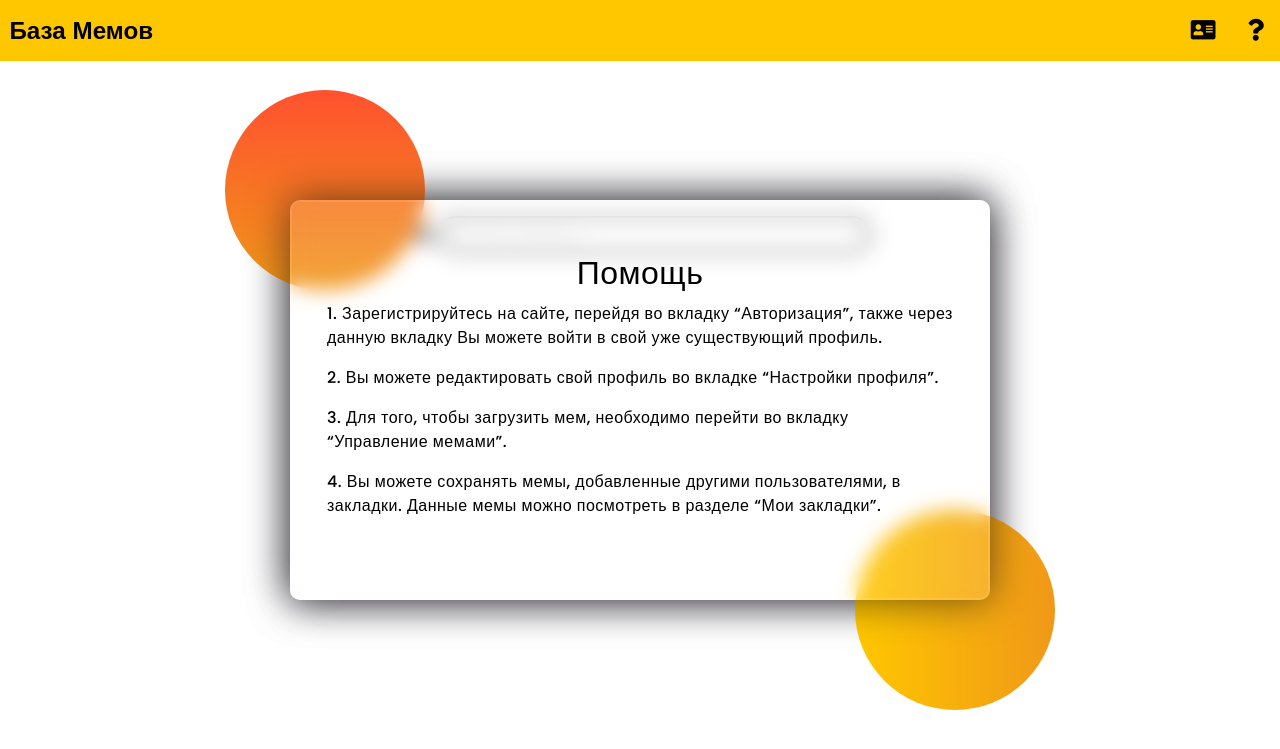
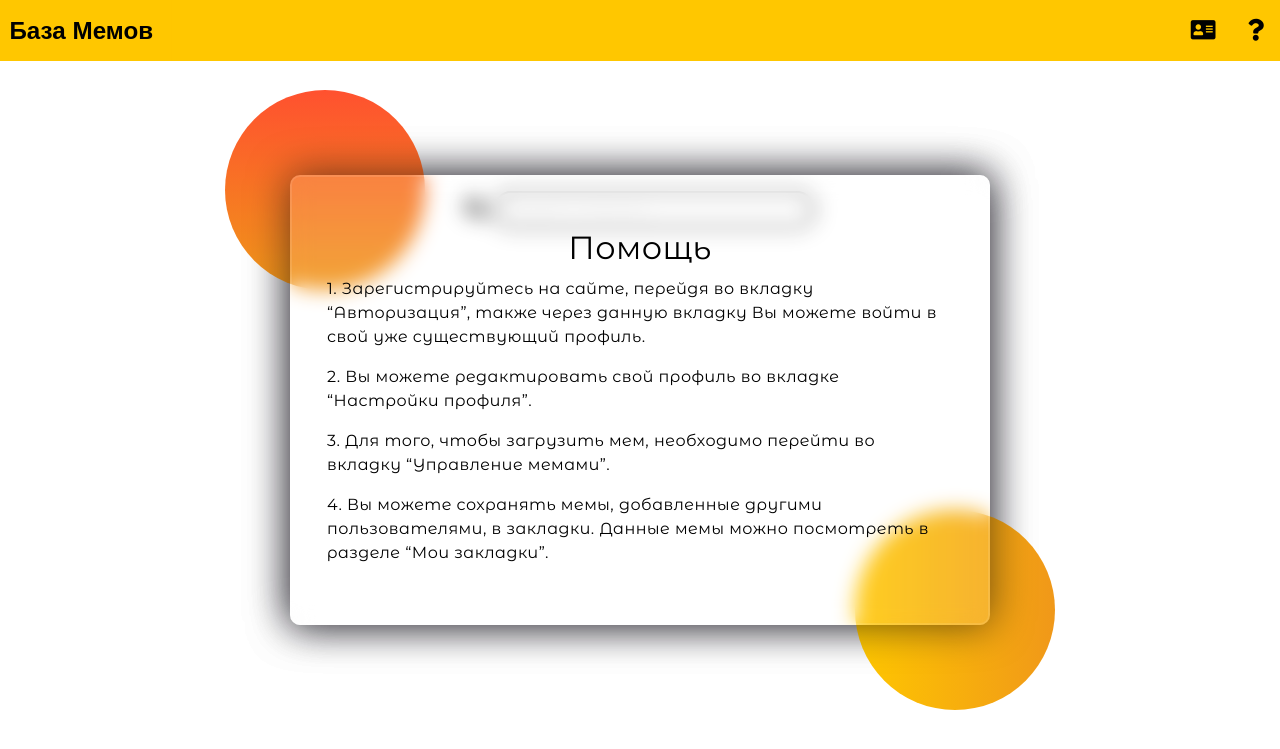
Before and after one commit to tima0303/meme_base, a Django app: page /guide/ in a window 1280 px wide. Shown: the top 749 px of the page. Run offline with Django 4.2, Linux system fonts and the light colour scheme; parts of the project's set-up code (start-up, migrations or seed data) failed here and were passed over; some libraries are stand-ins or nearby versions.

Commit message:
Изменен шрифт

```diff
--- a/memeBase/accounts/templates/accounts/authorization.html
+++ b/memeBase/accounts/templates/accounts/authorization.html
@@ -66,7 +66,7 @@
     }
 
     form * {
-      font-family: 'Poppins', sans-serif;
+      font-family: "Montserrat Alternates", serif;
       color: #000000;
       letter-spacing: 0.5px;
       outline: none;
--- a/memeBase/accounts/templates/accounts/personal.html
+++ b/memeBase/accounts/templates/accounts/personal.html
@@ -4,11 +4,9 @@
 {% block content %}
 
 <head>
-  <!-- Design by foolishdeveloper.com -->
   <link rel="preconnect" href="https://fonts.gstatic.com">
   <link rel="stylesheet" href="https://cdnjs.cloudflare.com/ajax/libs/font-awesome/5.15.4/css/all.min.css">
   <link href="https://fonts.googleapis.com/css2?family=Poppins:wght@300;500;600&display=swap" rel="stylesheet">
-  <!--Stylesheet-->
   <style media="screen">
     *,
     *:before,
@@ -54,7 +52,7 @@
     }
 
     form * {
-      font-family: 'Poppins', sans-serif;
+      font-family: "Montserrat Alternates", serif;
       color: #000000;
       letter-spacing: 0.5px;
       outline: none;
--- a/memeBase/accounts/templates/accounts/settings.html
+++ b/memeBase/accounts/templates/accounts/settings.html
@@ -46,7 +46,7 @@
     }
 
     form * {
-      font-family: 'Poppins', sans-serif;
+      font-family: "Montserrat Alternates", serif;
       color: #000000;
       letter-spacing: 0.5px;
       outline: none;
--- a/memeBase/memeSite/templates/memeSite/base.html
+++ b/memeBase/memeSite/templates/memeSite/base.html
@@ -32,7 +32,7 @@
     <a class="active" href="{% url 'home' %}">База Мемов</a>
     <a href="{% url 'guide' %}"><i class="fas fa-question"></i></a>
     <a href="{% url 'authorization' %}"><i class="fas fa-address-card"></i></a>
-        <form action="{% url 'search_results' %}" method="get">
+    <form action="{% url 'search_results' %}" method="get">
             <i class="fas fa-search"></i> <input name="q" style="border-radius: 20px; border: 2px solid #000000;
         text-align:left" type="text" placeholder=" Ищем мемы...">
     </form>
--- a/memeBase/memeSite/templates/memeSite/guide.html
+++ b/memeBase/memeSite/templates/memeSite/guide.html
@@ -52,7 +52,7 @@
     }
 
     form {
-      height: 400px;
+      height: 450px;
       width: 700px;
       background-color: rgba(255, 255, 255, 0.13);
       position: absolute;
@@ -67,7 +67,7 @@
     }
 
     form * {
-      font-family: 'Poppins', sans-serif;
+      font-family: "Montserrat Alternates", serif;
       color: #000000;
       letter-spacing: 0.5px;
       outline: none;
@@ -113,5 +113,5 @@
         <p>4. Вы можете сохранять мемы, добавленные другими пользователями, в закладки. Данные мемы можно
             посмотреть в разделе “Мои закладки”.</p>
   </form>
+</body>
 {% endblock content %}
-</body>
--- a/memeBase/memeSite/templates/registration/login.html
+++ b/memeBase/memeSite/templates/registration/login.html
@@ -67,7 +67,7 @@
     }
 
     form * {
-      font-family: 'Poppins', sans-serif;
+      font-family: "Montserrat Alternates", serif;
       color: #000000;
       letter-spacing: 0.5px;
       outline: none;
--- a/memeBase/memeSite/templates/signup.html
+++ b/memeBase/memeSite/templates/signup.html
@@ -69,7 +69,7 @@
     }
 
     form * {
-      font-family: 'Poppins', sans-serif;
+      font-family: "Montserrat Alternates", serif;
       color: #000000;
       letter-spacing: 0.5px;
       outline: none;
```
